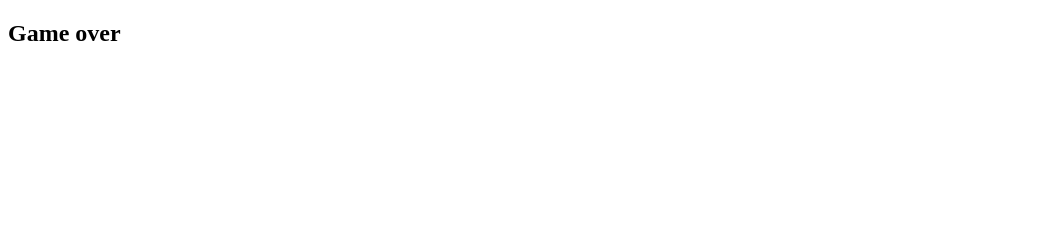
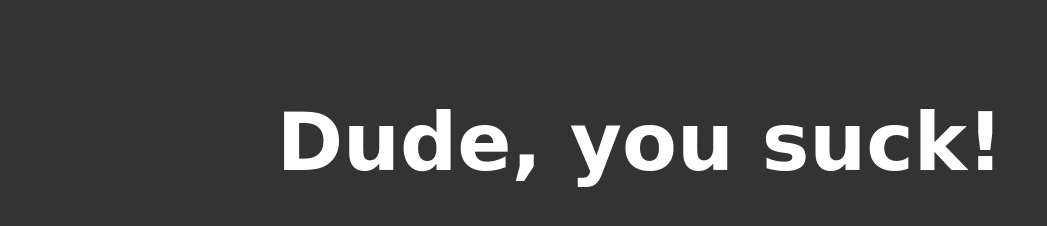
Before and after one commit to KaleKemosabe/game-dev-project, a plain HTML site: page index.html in a window 1280 px wide. Shown: the whole page, without its empty margins (0-1047 px from the left). Drawn offline with Linux system fonts and the light colour scheme; a web font is replaced by a local one.

Commit message:
comments added to js

```diff
--- a/index.html
+++ b/index.html
@@ -5,6 +5,7 @@
     <meta name="viewport" content="width=device-width, initial-scale=1.0">
     <title>T-REX GAME</title>
     <link rel="stylesheet" href="style.css">
+    <link href="https://fonts.googleapis.com/css2?family=Henny+Penny&display=swap" rel="stylesheet">
 </head>
 <body>
     <h2 id="alert"></h2>
--- a/script.js
+++ b/script.js
@@ -7,12 +7,12 @@ let gravity = 0.9;
 let isGameOver = false;
 
 function control(e) {
+// character jump on spacebar
     if (e.keyCode === 32) {
         if (!isJumping) {
             isJumping === true;
             jump()
         }
-// check out keycodes -- e.g. 32 is spacebar
     }
 }
 document.addEventListener('keyup', control);
@@ -21,53 +21,54 @@ let position = 0;
 function jump() {
     let count = 0;
     let timerId = setInterval(function () {
-        // move down
-        if (count === 15) {
+// dude moving down after jump
+        if (count === 20) {
             clearInterval(timerId);
-            console.log('down');
             let downTimerId = setInterval(function () {
                 if (count === 0) {
                     clearInterval(downTimerId);
                     isJumping === false;
                 }
-                position -= 5;
+// character not falling underground or floating when position approx -= 2
+                position -= 2;
                 count--;
                 position = position * gravity;
                 dude.style.bottom = position + 'px';
-            },20)
+            },25)
         }
-        //move up
-        console.log('up');
-        position +=30;
+// dude moving up on jump
+        position +=20;
         count++;
         position = position * gravity;
         dude.style.bottom = position + 'px';
         console.log(dude.style.bottom);
     },20)
 }
-
+// create obstacles, define speed, position etc
 function generateObstacles() {
-    let randomTime = Math.random() * 4000;
-    let obstaclePosition = 1000;
+    let randomTime = Math.random() * 3000;
+    let obstaclePosition = 1500;
     const obstacle = document.createElement('div');
     if (!isGameOver) obstacle.classList.add('obstacle');
     grid.appendChild(obstacle);
     obstacle.style.left = obstaclePosition + 'px'
 
     let timerId = setInterval(function() {
-        if (obstaclePosition > 0 && obstaclePosition < 60 && position < 60) {
+// when crashing to character
+        if (obstaclePosition > 0 && obstaclePosition < 100 && position < 100) {
             clearInterval(timerId);
-            alert.innerHTML = 'Game over'
+// game over message
+            alert.innerHTML = 'Dude, you suck!';
             isGameOver = true;
-            // remove all children
+// remove all children when crashing on character
             while (grid.firstChild) {
                 grid.removeChild(grid.lastChild);
             }
         }
-
-        obstaclePosition -= 10;
+// change obstaclePosition to 10 for slower version
+        obstaclePosition -= 15;
         obstacle.style.left = obstaclePosition + 'px';
-    },15)
+    },20)
     if (!isGameOver) setTimeout(generateObstacles, randomTime);
 }
 generateObstacles();
--- a/style.css
+++ b/style.css
@@ -1,3 +1,16 @@
+body {
+    background-color: #333333;
+    font-family: 'Segoe UI', Tahoma, Geneva, Verdana, sans-serif;
+}
+
+h2 {
+    font-family: 'Henny Penny', cursive;
+    color: #ffffff;
+    font-size: 5rem;
+    margin-top: 6rem;
+    text-align: center;
+}
+
 .dude {
     position: absolute;
     bottom: 0px;
@@ -5,9 +18,9 @@
 
 .obstacle {
     position: absolute;
-    /* background-image:url('assets/bottle.png'); */
-    width: 60px;
-    height: 60px;
+    /* background-image:url('assets/mini-hitler.png'); */
+    width: 50px;
+    height: 50px;
     bottom: 0px;
     border-radius: 50%;
     background-color: red;
```
Also changed, not shown: assets/dude.png, assets/hitler.png (added), assets/mini-hitler.png (added).
